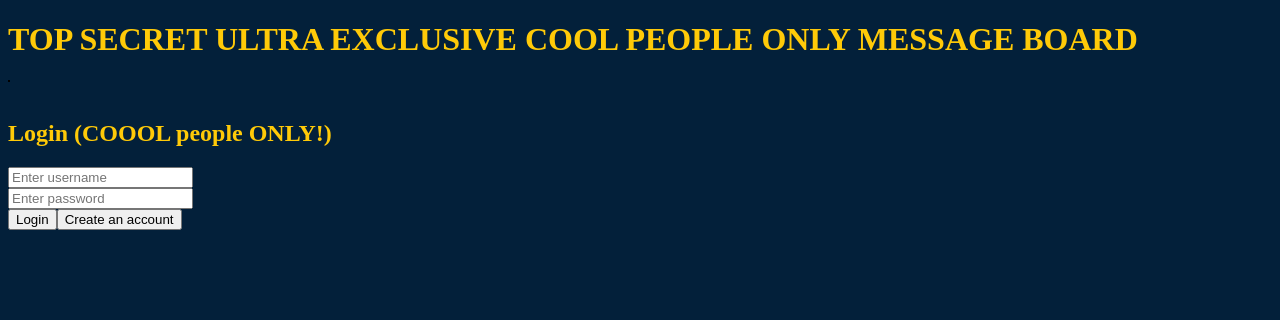
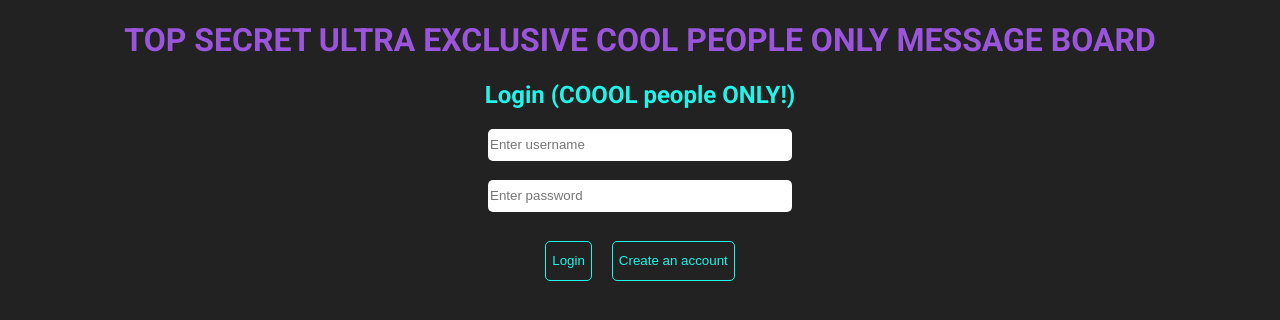
Before and after one commit to RedLippedBatFishCS47/scratch-project, a React app: page / in a window 1280 px wide. Shown: the top 320 px of the page. Built offline with nearby package versions, Linux system fonts and the light colour scheme; no server answers.

Commit message:
finished styling

```diff
--- a/client/component/MessageDisplay.js
+++ b/client/component/MessageDisplay.js
@@ -4,6 +4,7 @@ import EditMessageModal from "./EditMessageModal";
 import UserCreator from "./UserCreator";
 import UserLogin from "./UserLogin";
 import dateFormat from "dateformat";
+import Button from "@mui/material/Button";
 
 //need to store array of message somehow, either here or in separate file
 
@@ -20,7 +21,6 @@ function formatDate(d) {
   const pstDate = new Date(Number(d) + 8 * 60 * 60 * 1000);
   return dateFormat(pstDate, "yyyy/mm/d h:MM TT");
 }
-
 
 const MessageDisplay = () => {
   //messages is an array of Message components
@@ -72,9 +72,21 @@ const MessageDisplay = () => {
   }
 
   useEffect(fetchMessages, []);
+
+  messages.push(
+    <tr>
+      <th>Date</th>
+      <th>Name</th>
+      <th>Message</th>
+      <th>Actions</th>
+    </tr>
+  );
+
   for (const el of state) {
     // console.log(el.id);
     let buttons = <td></td>;
+    let editButton = <td></td>;
+    let deleteButton = <td></td>;
     let editStatus = (
       <span
         style={{ display: "inline-block", padding: "0px 0px 0px 20px" }}
@@ -82,38 +94,52 @@ const MessageDisplay = () => {
     );
     if (el.edit) {
       editStatus = (
-        <span style={{ display: "inline-block", padding: "0px 0px 0px 20px" }}>
+        <span id="editedFlag" style={{ display: "inline-block", padding: "0px 0px 0px 20px" }}>
           (edited)
         </span>
       );
     }
     if (el.permission) {
-      buttons = (
-        <td className="buttonCell"  >
-          <span style={{display:"inline-block"}}>
+      deleteButton = (
+        <td className="actionButtons">
           <button
             id={"saveChanges" + el.id}
+            className="saveBtn"
             onClick={() => updateMessage(el)}
             style={{ display: "none" }}
           >
             Save
           </button>
-          <button id={"edit" + el.id} onClick={() => editMessage(el)}>
-            Edit
+          <button
+            id={"edit" + el.id}
+            className="editBtn"
+            onClick={() => editMessage(el)}
+          >
+            {/* <img src="./Images/editPencil.png" width="90" height="90" alt="Edit" /> */}
+            ✏️
           </button>
-          <button id={"delete" + el.id} onClick={() => deleteMessage(el)}>
-            Delete
+          <button
+            id={"delete" + el.id}
+            className="deleteBtn"
+            onClick={() => deleteMessage(el)}
+          >
+            ⌫
           </button>
-          </span>
         </td>
       );
     }
+    //cut off long usernames
+    let currUsername = el.username;
+    if (currUsername.length > 10) {
+      currUsername.slice(0, 10);
+    }
+
     //push message components into messages, using el as the source of props
     messages.push(
       <tr key={el.id}>
-        <td>{formatDate(new Date(el.time_stamp))}</td>
-        <td>{el.username}</td>
-        <td>
+        <td className="timestamp">{formatDate(new Date(el.time_stamp))}</td>
+        <td className="usernameMessage">{currUsername}</td>
+        <td className="messageContents">
           <p id={`message${el.id}`} style={{ display: "block" }}>
             {el.content} {editStatus}
           </p>
@@ -123,37 +149,41 @@ const MessageDisplay = () => {
             defaultValue={el.content}
           ></textarea>
         </td>
-        {buttons}
+        {/* <td className="actionButtons">{deleteButton}</td> */}
+        {deleteButton}
       </tr>
     );
   }
   let checkCookie = document.cookie; //''
-  let userLoginDivs =   <div></div>;
+  let userLoginDivs = <div></div>;
 
-  if (checkCookie === ''){
-    userLoginDivs =
-    <div><UserLogin fetchMessages={fetchMessages} />
+  if (checkCookie === "") {
+    userLoginDivs = (
+      <div>
+        <UserLogin fetchMessages={fetchMessages} />
         <UserCreator fetchMessages={fetchMessages} />
-    </div>;
-
+      </div>
+    );
   } else {
-    userLoginDivs = <MessageInput
+    userLoginDivs = (
+      <div>
+        <div id="MessageContent">
+          <div id="MessageDisplay">
+            <table>
+              <tbody>{messages}</tbody>
+            </table>
+            <br />
+          </div>
+        </div>
+        <MessageInput
           state={state}
           setState={setState}
           fetchMessages={fetchMessages}
         />
-  }
-  return (
-    <div>
-      <div id="MessageDisplay" style={{ display: "block" }}>
-        <table style={{ border: "1px solid black" }}>
-          <tbody>{messages}</tbody>
-        </table>
-        <br />
-        {userLoginDivs}
-      </div>
       </div>
     );
+  }
+  return <div>{userLoginDivs}</div>;
 };
 
 export default MessageDisplay;
--- a/client/component/MessageInput.js
+++ b/client/component/MessageInput.js
@@ -1,4 +1,6 @@
 import React, { Component, useState, setState } from 'react';
+import Button from '@mui/material/Button';
+import TextField from '@mui/material/TextField';
 
 const MessageInput = (props) => {
   function send() {
@@ -14,11 +16,9 @@ const MessageInput = (props) => {
     })
   }
   return(
-    <div>
+    <div className="inputFields">
               <textarea className="textInput" id="content" placeholder="Type message here"></textarea>
-              <p></p>
-        {/* <input className="textInput" id="username" placeholder="Enter username"></input> */}
-        <button className = "submitButton" onClick={send}>Send</button>
+        <button id="submitButton" className = "submitButton" onClick={send}>Send</button>
 
     </div>
   )
--- a/client/component/UserCreator.js
+++ b/client/component/UserCreator.js
@@ -44,13 +44,15 @@ const UserCreator = (props) => {
         type="password"
         placeholder="Enter password"
       ></input><br/>
+      <div id="loginButtons">
       <button className="submitButton" onClick={send}>
         Register
       </button>
       <button className="submitButton" onClick={redirectLogin}>
         Log-in Instead
       </button>
-      <p id="registerfailed" style={{display: "none"}}>Someone cool with that username already exists, pick a different name!</p>
+      </div>
+      <p align="center" id="registerfailed" style={{display: "none"}}>Someone cool with that username already exists, pick a different name!</p>
     </div>
   );
 };
--- a/client/component/UserLogin.js
+++ b/client/component/UserLogin.js
@@ -44,13 +44,15 @@ function redirectToSignUp(){
         type="password"
         placeholder="Enter password"
       ></input><br/>
-      <button className="submitButton" onClick={send}>
+      <div id="loginButtons">
+      <button id="loginButton" className="submitButton" onClick={send}>
         Login
       </button>
-      <button className="submitButton" onClick={redirectToSignUp}>
+      <button id="createAccount" className="submitButton" onClick={redirectToSignUp}>
         Create an account
       </button>
-      <p id="loginfailed" style={{display: "none"}}>Username/password does not exist</p>
+      </div>
+      <p align="center" id="loginfailed" style={{display: "none"}}>Username/password does not exist</p>
     </div>
   );
 };
--- a/client/scss/_variables.scss
+++ b/client/scss/_variables.scss
@@ -1,4 +1,9 @@
 $lightOrange: #FFCA08;
-$darkOrange: #F57921;
-$lightBlue: #178dc4;
+$darkOrange: #21f5ea;
+$lightBlue: #05405c;
 $darkBlue: #03203a;
+$deepBlue: #010e1a;
+$solidGold: #645e05;
+$darkGray: #222222;
+$rowDarkGray: rgb(53, 53, 53);
+$rowLightGray: rgb(46, 46, 46);
--- a/client/scss/application.scss
+++ b/client/scss/application.scss
@@ -1,14 +1,235 @@
-@import '_variables';
+@import "_variables";
+@import url("https://fonts.googleapis.com/css?family=Roboto:300,400,500,700&display=swap");
 
 body {
-  background: $darkBlue;
-  color: $lightOrange;
+  background: $darkGray;
+  color: white;
+  font-family: "Roboto";
 }
 
-.buttonCell {
-  width: 150px;
+// .buttonCell {
+//   width: 150px;
+// }
+
+.textInput {
+  display: block;
+
+  // margin-right: auto;
+  width: 60%;
+  border: 3px $solidGold;
+  height: 50px;
+  border-radius: 5px;
+}
+
+h1 {
+  text-align: center;
+  color: $darkOrange;
+  animation: colorRotate 6s linear 0s infinite;
+}
+
+h2 {
+  text-align: center;
+  color: $darkOrange;
 }
 
 textarea {
+  width: 80%;
+  // margin: auto;
+  font-family: "Roboto";
+}
+
+.messageContents {
+  max-width: 50%;
+}
+
+@keyframes colorRotate {
+  from {
+    color: #6666ff;
+  }
+  10% {
+    color: #0099ff;
+  }
+  50% {
+    color: #00ff00;
+  }
+  75% {
+    color: #ff3399;
+  }
+  100% {
+    color: #6666ff;
+  }
+}
+
+.messageContents {
+  overflow-wrap: break-word;
+  word-wrap: break-all;
+  max-width: 300px;
+}
+
+#MessageContent {
+  margin: auto;
+  display: flex;
+  justify-content: space-around;
+}
+
+#content {
+  margin: 10px 0px 0px 350px;
+  display: flex;
+  justify-content: space-around;
+  align-items: center;
+
+}
+
+#MessageDisplay {
+  max-height: 70vh;
+  overflow-y: auto;
+  margin: auto;
+  display: inline-block;
+  min-width: 70vw;
+}
+
+table,
+th,
+td {
+  border-collapse: collapse;
+  tr:nth-child(even) {
+    background-color: $rowDarkGray;
+  }
+  tr:nth-child(odd) {
+    background-color: $rowLightGray;
+  }
+  padding: 15px;
+  tr:hover{
+    background-color: rgb(100, 100, 100);
+  }
+}
+
+.timestamp {
+  width: 10%;
+}
+
+.usernameMessage {
+  width: 10%;
+}
+
+.messageContents {
+  width: 50%;
+}
+
+.actionButtons {
+  width: 7%;
+}
+
+.editMessageInput {
+  width: 100%;
+}
+
+.editBtn {
+  background: transparent;
+  color: $lightOrange;
+  border: none;
+}
+
+.deleteBtn {
+  background: transparent;
+  color: $lightOrange;
+  border: none;
+  height: 50px;
+  width: 100px
+}
+.editBtn {
+  background: transparent;
+  color: $lightOrange;
+  border: none;
+  height: 50px;
+  width: 100px;
+}
+
+.deleteBtn:hover {
+  background: rgba(255, 0, 0, 0.418);
+  color: $lightOrange;
+  border: none;
+  transition-duration: 0.3s;
+}
+.editBtn:hover {
+  background: rgba(255, 255, 255, 0.233);
+  color: $lightOrange;
+  border: none;
+  transition-duration: 0.3s;
+}
+
+.inputFields {
+  display: flex;
+}
+.inputFields button {
+  justify-content: flex-start;
+  border: 1px solid $darkOrange;
+  border-radius: 5px;
+  margin: 10px 0px 0px 10px;
+  padding: 10px;
+}
+.inputFields button:hover {
+  background-color: $darkOrange;
+  color: $darkGray;
+  transition-duration: .5s;
+}
+
+.inputFields button:hover {
+  justify-content: flex-start;
+}
+
+tr:hover {
+  background-color: rgba(255, 255, 255, 0.233);
+}
+
+#loginUsername {
+  height: 30px;
+  margin: auto;
   width: 300px;
 }
+
+#loginPassword {
+  height: 30px;
+  margin: auto;
+  width: 300px;
+}
+
+.submitButton {
+  background-color: transparent;
+  color: $darkOrange;
+}
+
+#loginButtons {
+  display: flex;
+  justify-content: center;
+  align-items: center;
+  button {
+    margin: 10px;
+    height: 40px;
+    background-color: transparent;
+    border: 1px solid $darkOrange;
+    border-radius: 5px;
+  }
+  button:hover {
+    background-color: $darkOrange;
+    color: $darkBlue;
+    transition-duration: 0.5s;
+  }
+}
+
+#createUsername {
+  height: 30px;
+  margin: auto;
+  width: 300px;
+}
+
+#createPassword {
+  height: 30px;
+  margin: auto;
+  width: 300px;
+}
+
+#editedFlag {
+  color: rgb(173, 173, 173);
+  font-size: 13px;
+}
--- a/dev.html
+++ b/dev.html
@@ -4,9 +4,11 @@
     <meta charset="UTF-8">
     <meta http-equiv="X-UA-Compatible" content="IE=edge">
     <meta name="viewport" content="width=device-width, initial-scale=1.0">
+    <meta name="viewport" content="initial-scale=1, width=device-width" />
     <title>(dev) Hellow World!!!! </title>
 </head>
 <body>
     <div id='root'></div>
+
 </body>
 </html>
--- a/package.json
+++ b/package.json
@@ -21,6 +21,9 @@
   },
   "homepage": "https://github.com/RedLippedBatFishCS47/scratch-project#readme",
   "dependencies": {
+    "@emotion/react": "^11.7.0",
+    "@emotion/styled": "^11.6.0",
+    "@mui/material": "^5.2.3",
     "bcrypt": "^5.0.1",
     "bcryptjs": "^2.4.3",
     "cookie-parser": "^1.4.6",
```
Also changed, not shown: 1 other file (tests, documents, lock files or other folders). Lines whose indentation alone changed are shown as unchanged.
